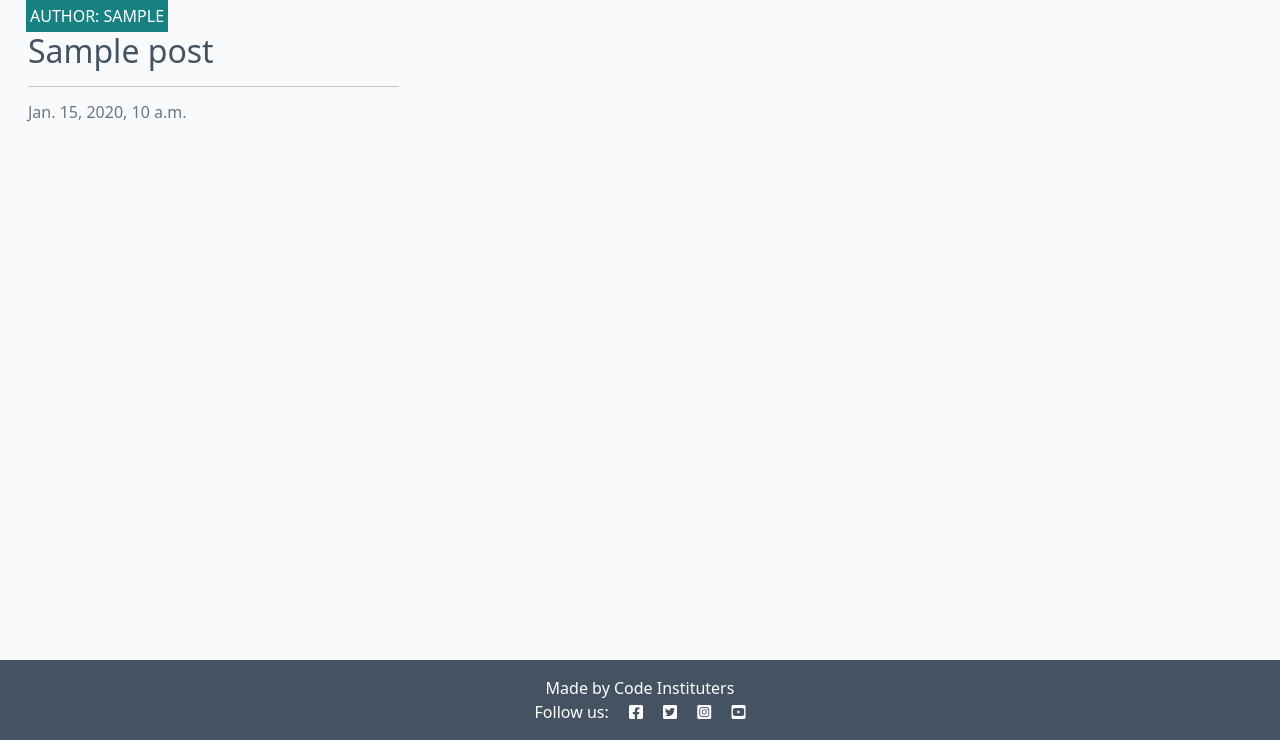
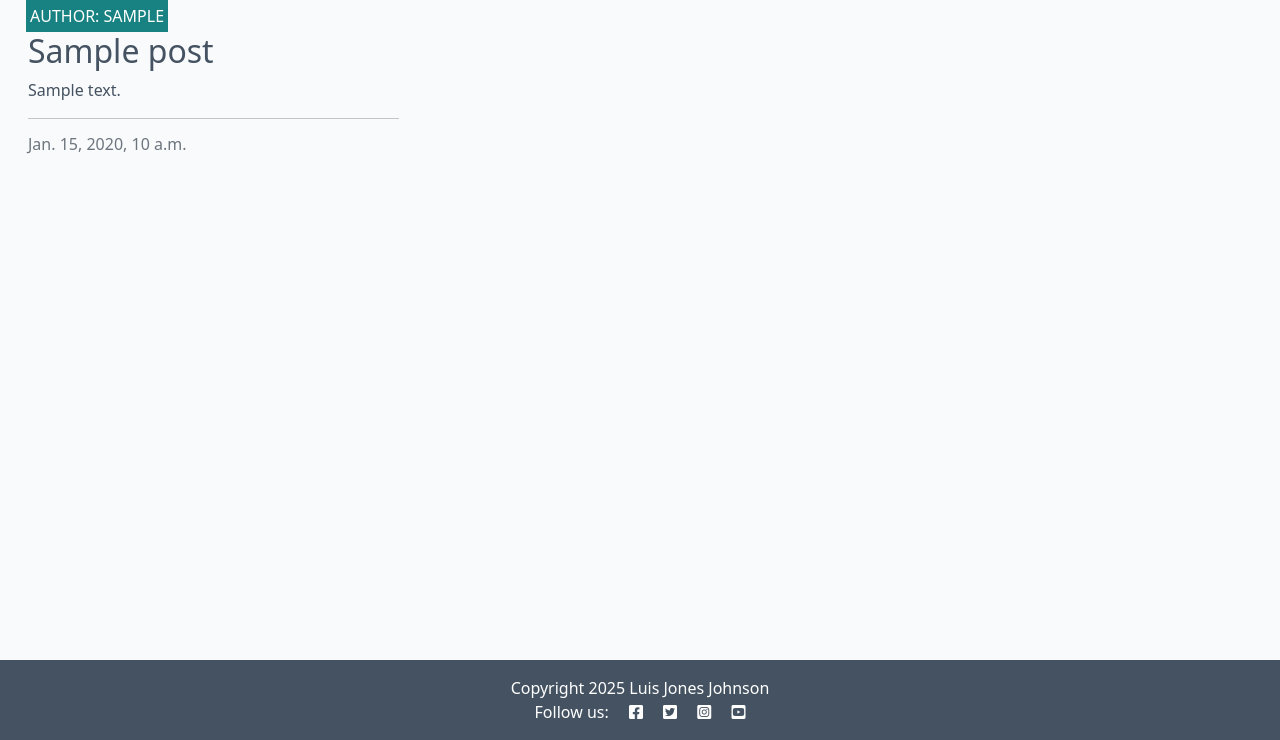
Before and after one commit to Luis-Jones-Coder/django-blog, a Django app: page / in a window 1280 px wide. Shown: the part 60-800 px from the top of the page. Run offline with Django 4.2, Linux system fonts and the light colour scheme; tables that the repository leaves empty hold one stand-in row (values such as "Sample post").

Commit message:
Display post excerpt on homepage below title and   Add home URL to navigation link in base.html

```diff
--- a/blog/templates/base.html
+++ b/blog/templates/base.html
@@ -29,6 +29,7 @@
 <body class="d-flex flex-column h-100 main-bg">
 
     <!-- Navigation -->
+
     <nav class="navbar navbar-expand-lg navbar-light bg-white">
         <div class="container-fluid">
             <a class="navbar-brand" href="{% url 'home' %}"><span class="brand">c<span class="red-o">o</span>de<span
@@ -41,7 +42,7 @@
                 <ul class="navbar-nav me-auto mb-2 mb-lg-0">
                     <li class="nav-item">
                         <a class="nav-link {% if request.path == home_url %}active{% endif %}" aria-current="page"
-                            href="#">Home</a>
+                            href="{% url 'home' %}">Home</a>
                     </li>
 
                 </ul>
@@ -62,7 +63,8 @@
 
     <!-- Footer -->
     <footer class="footer mt-auto py-3 dark-bg">
-        <p class="m-0 text-center text-white">Made by Code Instituters</p>
+        <p class="m-0 text-center text-white">
+            {% block copyright %} Made by Code Instituters {% endblock %}</p>
         <p class="m-0 text-center text-white">Follow us: <i class="fab fa-facebook-square ms-3"></i>
             <i class="fab fa-twitter-square ms-3"></i>
             <i class="fab fa-instagram-square ms-3"></i>
--- a/blog/templates/blog/index.html
+++ b/blog/templates/blog/index.html
@@ -20,6 +20,7 @@
                             </div>
                             <a href="#" class="post-link">
                                 <h2 class="card-title">{{ post.title }}</h2>
+                                <p class="card-text"> {{ post.excerpt }}</p>
                             </a>
 
                             <hr />
@@ -50,3 +51,7 @@
 
 <!-- index.html content ends here -->
 {% endblock %}
+
+{% block copyright %}
+    Copyright 2025 Luis Jones Johnson
+{% endblock %}
```
